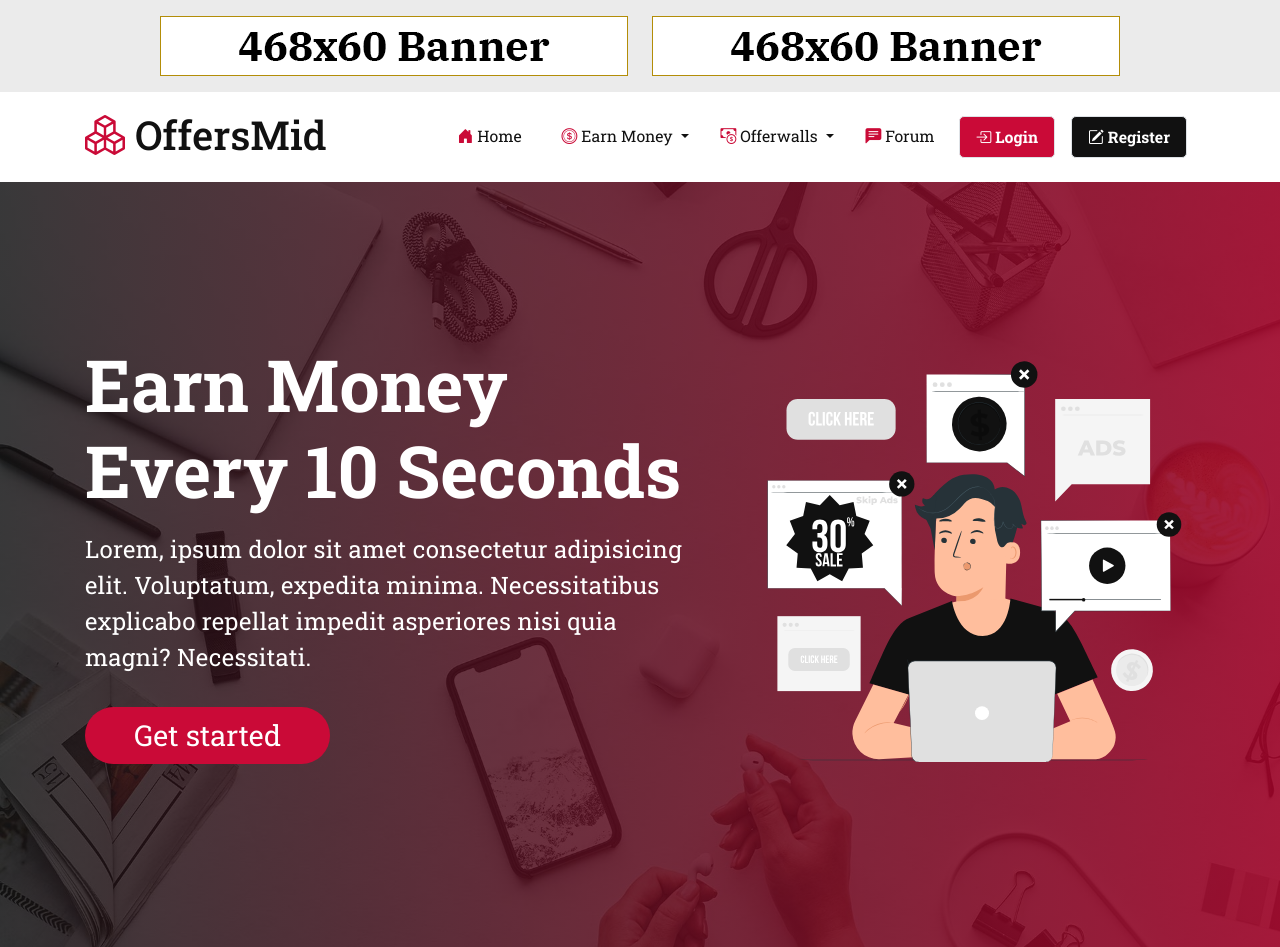
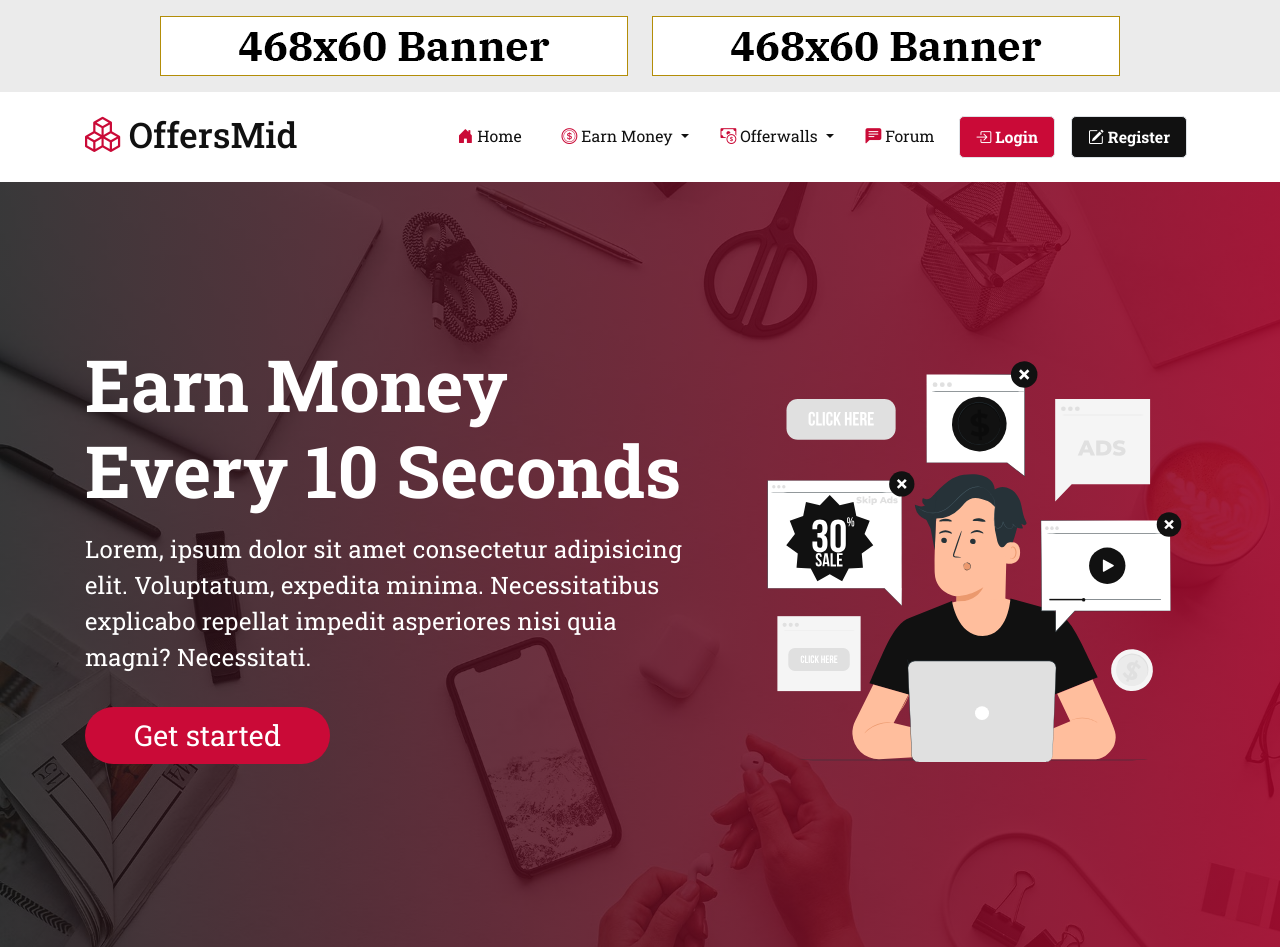
Before and after one commit to amarbv2002/offersmid, a plain HTML site: page index.html in a window 1280 px wide. Shown: the top 947 px of the page. Drawn offline with nearby package versions, Linux system fonts and the light colour scheme.

Commit message:
Update stylesheet.css

```diff
--- a/css/stylesheet.css
+++ b/css/stylesheet.css
@@ -76,6 +76,10 @@ body {
 
 .navbar a {
     margin-top: -10px;
+}
+
+.navbar h1 {
+    font-size: 2.2rem;
 }
 
 @media (max-width: 1200px) {
```
